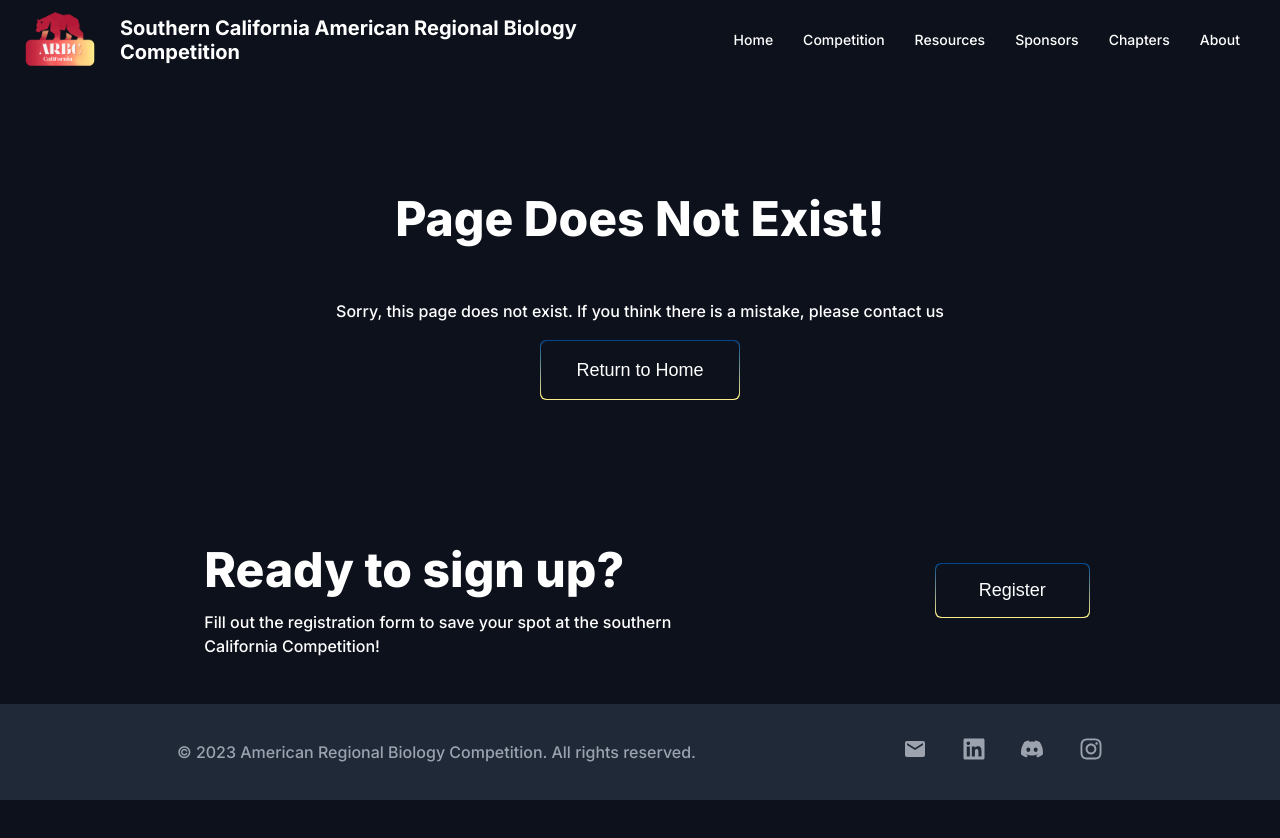
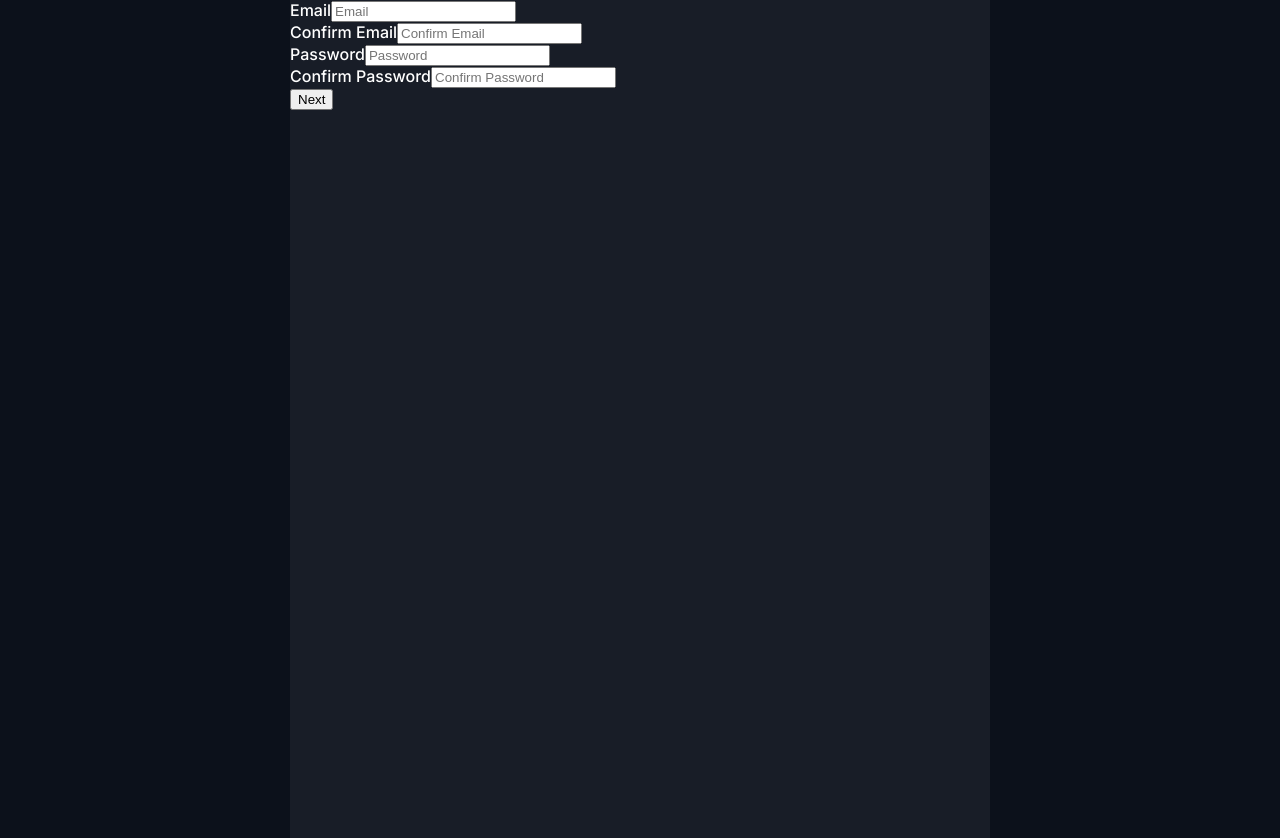
Before and after one commit to LOHS-ACSL-CLUB/arbc-website-frontend, a React (Vite) app: page /sign-in in a window 1280 px wide. Shown: the top 838 px of the page. Before the commit the page ends 800 px from the top, so only its background shows below. Built offline with nearby package versions, Linux system fonts and the light colour scheme.

Commit message:
basic form layout

```diff
--- a/package.json
+++ b/package.json
@@ -13,6 +13,7 @@
     },
     "dependencies": {
         "@types/luxon": "^3.3.2",
+        "axios": "^1.5.0",
         "gh-pages": "^6.0.0",
         "luxon": "^3.4.2",
         "react": "^18.2.0",
--- /dev/null
+++ b/src/components/SignInPage/RegisterForm/PersonalInformationForm.tsx
@@ -0,0 +1,92 @@
+interface PersonalInformationData {
+    firstName: string;
+    lastName: string;
+    email: string;
+    password: string;
+}
+
+interface Props extends PersonalInformationData {
+    updateFields(data: Partial<PersonalInformationData>): void;
+}
+
+function PersonalInformationForm({
+    firstName,
+    lastName,
+    email,
+    password,
+    updateFields,
+}: Props) {
+    return (
+        <>
+            <div>
+                <label htmlFor="first-name">First Name</label>
+                <input
+                    id="first-name"
+                    name="firstName"
+                    placeholder="First Name"
+                    autoFocus
+                    required
+                    value={firstName}
+                    onChange={e => updateFields({ firstName: e.target.value })}
+                />
+            </div>
+            <div>
+                <label htmlFor="last-name">Last Name</label>
+                <input
+                    id="last-name"
+                    name="lastName"
+                    placeholder="Last Name"
+                    required
+                    value={lastName}
+                    onChange={e => updateFields({ lastName: e.target.value })}
+                />
+            </div>
+
+            <div>
+                <label htmlFor="email">Email</label>
+                <input
+                    id="email"
+                    name="email"
+                    placeholder="Email"
+                    type="email"
+                    required
+                    value={email}
+                    onChange={e => updateFields({ email: e.target.value })}
+                />
+            </div>
+            <div>
+                <label htmlFor="confirm-email">Confirm Email</label>
+                <input
+                    id="confirm-email"
+                    placeholder="Confirm Email"
+                    type="email"
+                    required
+                />
+            </div>
+
+            <div>
+                <label htmlFor="password">Password</label>
+                <input
+                    id="password"
+                    name="password"
+                    placeholder="Password"
+                    type="password"
+                    required
+                    value={password}
+                    onChange={e => updateFields({ password: e.target.value })}
+                />
+            </div>
+            <div>
+                <label htmlFor="confirm-password">Confirm Password</label>
+                <input
+                    id="confirm-password"
+                    placeholder="Confirm Password"
+                    type="password"
+                    required
+                />
+            </div>
+        </>
+    );
+}
+
+export default PersonalInformationForm;
--- /dev/null
+++ b/src/components/SignInPage/RegisterForm/ProfileDataForm.tsx
@@ -0,0 +1,54 @@
+interface ProfileData {
+    schoolName: string;
+    grade: string;
+    city: string;
+}
+
+interface Props extends ProfileData {
+    updateFields(field: Partial<ProfileData>): void;
+}
+
+function ProfileDataForm({ schoolName, grade, city, updateFields }: Props) {
+    return (
+        <>
+            <div>
+                <label htmlFor="school-name">School Name</label>
+                <input
+                    id="school-name"
+                    name="schoolName"
+                    placeholder="School Name"
+                    required
+                    autoFocus
+                    value={schoolName}
+                    onChange={e => updateFields({ schoolName: e.target.value })}
+                />
+            </div>
+
+            <div>
+                <label htmlFor="grade">Grade</label>
+                <input
+                    id="grade"
+                    name="grade"
+                    placeholder="Grade"
+                    required
+                    value={grade}
+                    onChange={e => updateFields({ grade: e.target.value })}
+                />
+            </div>
+
+            <div>
+                <label htmlFor="city">City</label>
+                <input
+                    id="city"
+                    name="city"
+                    placeholder="City"
+                    required
+                    value={city}
+                    onChange={e => updateFields({ city: e.target.value })}
+                />
+            </div>
+        </>
+    );
+}
+
+export default ProfileDataForm;
--- /dev/null
+++ b/src/components/SignInPage/SignIn.scss
@@ -0,0 +1,10 @@
+.sign-in {
+    width: 700px;
+    height: 1000px;
+
+    background-color: var(--bg-color3);
+
+    label {
+        color: var(--text-color1);
+    }
+}
--- /dev/null
+++ b/src/components/SignInPage/SignIn.tsx
@@ -0,0 +1,99 @@
+import useMultistepForm from "hooks/useMultistepForm";
+import "./SignIn.scss";
+import PersonalInformationForm from "./RegisterForm/PersonalInformationForm";
+import ProfileDataForm from "./RegisterForm/ProfileDataForm";
+import { FormEvent, useState } from "react";
+import axios from "axios";
+
+type RegisterFormData = {
+    firstName: string;
+    lastName: string;
+    email: string;
+    password: string;
+    schoolName: string;
+    grade: string;
+    city: string;
+};
+
+const INITIAL_DATA: RegisterFormData = {
+    firstName: "",
+    lastName: "",
+    email: "",
+    password: "",
+    schoolName: "",
+    grade: "",
+    city: "",
+};
+
+function SignIn() {
+    const [data, setData] = useState(INITIAL_DATA);
+
+    function updateFields(fields: Partial<RegisterFormData>) {
+        setData(data => {
+            return { ...data, ...fields };
+        });
+    }
+
+    const {
+        steps,
+        currentStepIndex,
+        isFirstStep,
+        next,
+        back,
+        isLastStep,
+        step,
+    } = useMultistepForm([
+        <PersonalInformationForm {...data} updateFields={updateFields} />,
+        <ProfileDataForm {...data} updateFields={updateFields} />,
+    ]);
+
+    async function onSubmit(event: FormEvent) {
+        event.preventDefault();
+
+        if (!isLastStep) {
+            next();
+            return;
+        }
+
+        const formData = new FormData();
+        for (const [key, value] of Object.entries(data)) {
+            formData.append(key, value);
+        }
+
+        try {
+            await axios({
+                method: "post",
+                url: "https://arbc-backend-1osk.vercel.app/api/v1/members/",
+                headers: { "Content-Type": "multipart/form-data" },
+                data: formData,
+            });
+        } catch {
+            alert("Request Failed");
+        }
+
+        alert("Sent Successful!");
+    }
+
+    return (
+        <div className="sign-in">
+            <form onSubmit={onSubmit}>
+                <p>
+                    {currentStepIndex + 1} / {steps.length}
+                </p>
+                {step}
+                <div className="buttons">
+                    {!isFirstStep && (
+                        <button type="button" onClick={back}>
+                            Back
+                        </button>
+                    )}
+                    <button type="submit">
+                        {isLastStep ? "Submit" : "Next"}
+                    </button>
+                </div>
+            </form>
+        </div>
+    );
+}
+
+export default SignIn;
--- /dev/null
+++ b/src/components/SignInPage/index.scss
@@ -0,0 +1,6 @@
+.sign-in-page {
+    display: flex;
+    align-items: center;
+    justify-content: center;
+    height: 100vh;
+}
--- /dev/null
+++ b/src/components/SignInPage/index.tsx
@@ -0,0 +1,12 @@
+import SignIn from "./SignIn";
+import "./index.scss";
+
+function SignInPage() {
+    return (
+        <div className="sign-in-page">
+            <SignIn />
+        </div>
+    );
+}
+
+export default SignInPage;
--- /dev/null
+++ b/src/hooks/useMultistepForm.ts
@@ -0,0 +1,36 @@
+import { ReactElement, useState } from "react";
+
+function useMultistepForm(steps: ReactElement[]) {
+    const [currentStepIndex, setCurrentStepIndex] = useState(0);
+    const isFirstStep = currentStepIndex <= 0;
+    const isLastStep = currentStepIndex >= steps.length - 1;
+
+    const next = () => {
+        if (isLastStep) {
+            return;
+        }
+
+        setCurrentStepIndex(i => i + 1);
+    };
+
+    const back = () => {
+        if (isFirstStep) {
+            return;
+        }
+
+        setCurrentStepIndex(i => i - 1);
+    };
+
+    return {
+        steps,
+        currentStepIndex,
+        setCurrentStepIndex,
+        next,
+        back,
+        isFirstStep,
+        isLastStep,
+        step: steps[currentStepIndex],
+    };
+}
+
+export default useMultistepForm;
--- a/src/index.scss
+++ b/src/index.scss
@@ -71,4 +71,5 @@
     line-height: 24px;
     font-size: 16px;
     text-decoration: none;
+    color: var(--text-color1);
 }
--- a/src/main.tsx
+++ b/src/main.tsx
@@ -15,9 +15,11 @@
 } from "react-router-dom";
 import MainPage from "./components/MainPage/index.tsx";
 import "./index.scss";
+import SignInPage from "components/SignInPage/index.tsx";
 
 const router = createBrowserRouter(
     createRoutesFromElements(
+        <>
             <Route
                 path="/"
                 element={<AppLayout />}
@@ -36,6 +38,8 @@
                     <Route path="/sponsors" element={<SponsorsPage />} />
                 </Route>
             </Route>
+            <Route path="/sign-in" element={<SignInPage />} />
+        </>
     )
 );
 
```
Also changed, not shown: 1 other file (tests, documents, lock files or other folders). Lines whose indentation alone changed are shown as unchanged.
